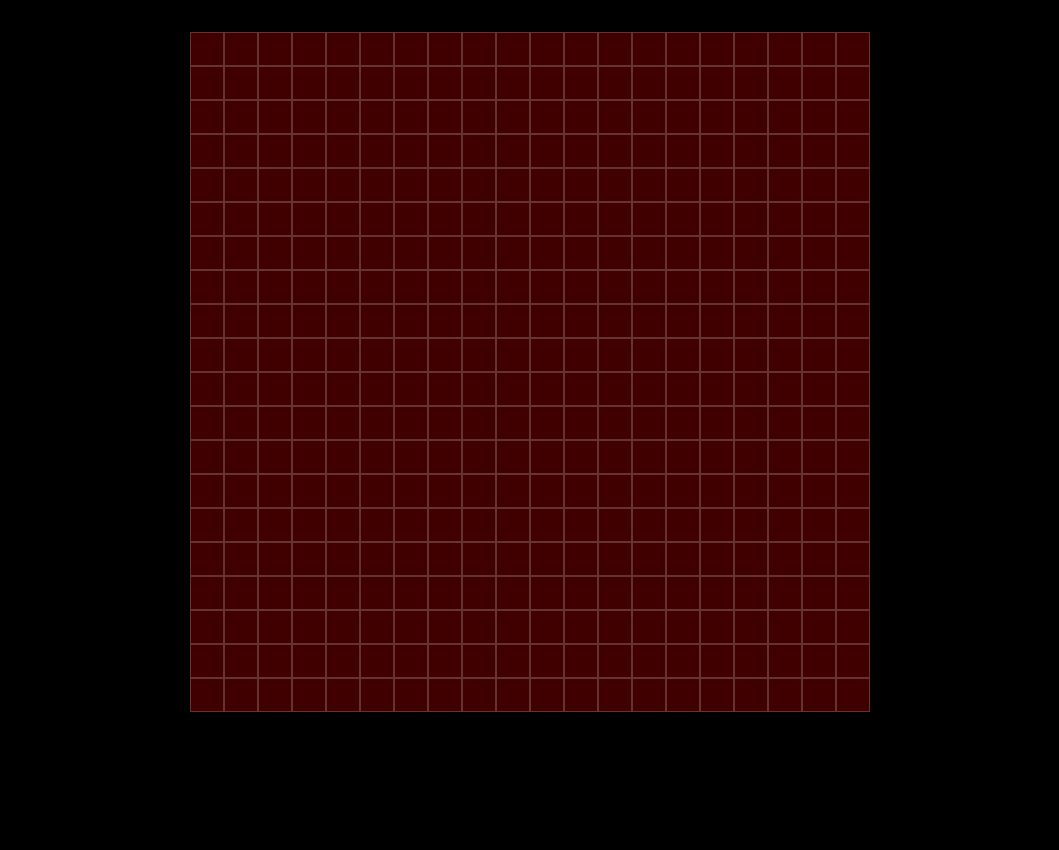
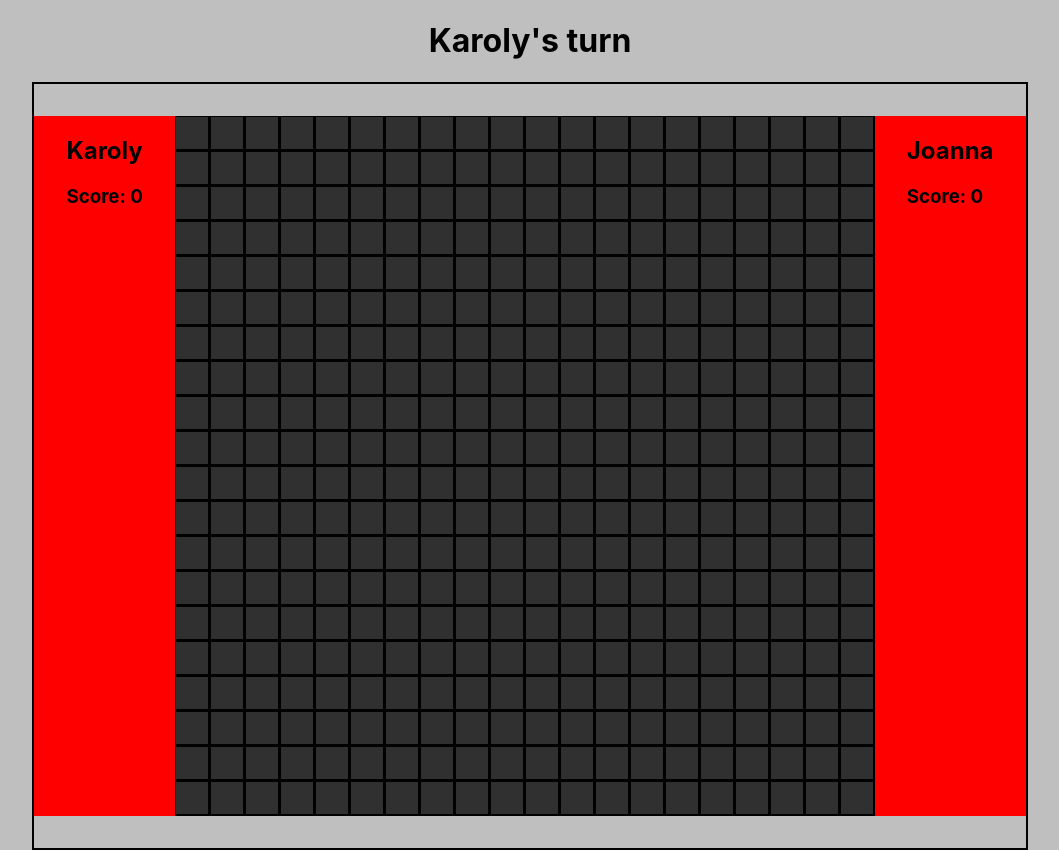
Before and after one commit to Karoly-Git/amoba, a React (Create React App) app: page / in a window 1280 px wide. Shown: the whole page, without its empty margins (110-1169 px from the left). Before the commit the page ends 800 px from the top, so only its background shows below. Built offline with nearby package versions, Linux system fonts and the light colour scheme.

Commit message:
Adding score counter.

```diff
--- a/src/App.js
+++ b/src/App.js
@@ -3,15 +3,17 @@ import './css/App.css'
 
 const GRID_WIDTH = 20;
 const GRID_HEIGHT = 20;
-const P1_COLOR = 'crimson';
-const P2_COLOR = 'green';
-const WIN_LIMIT = 5;
+const P1_COLOR = 'yellow';
+const P2_COLOR = 'red';
+const WIN_LIMIT = 3;
 
 function App() {
   let rows = new Array(GRID_HEIGHT).fill(null);
   let cols = new Array(GRID_WIDTH).fill(null);
 
   const [player, setPlayer] = useState(1);
+  const [scores, setScores] = useState({ playerOne: 0, playerTwo: 0 });
+
   const [grid, setGrid] = useState(Array.from({ length: GRID_HEIGHT }, () => new Array(GRID_WIDTH).fill(null)));
 
 
@@ -28,6 +30,15 @@ function App() {
     }
     if (count >= winLimit) {
       console.log(`Player-${playerNumber} won!`);
+      let newScores = { ...scores };
+      if (playerNumber === 1) {
+        newScores.playerOne++;
+      }
+      if (playerNumber === 2) {
+        newScores.playerTwo++;
+      }
+      setScores(oldScores => oldScores = { ...newScores });
+      //console.log(newScores);
       return;
     }
 
@@ -41,6 +52,15 @@ function App() {
     }
     if (count >= winLimit) {
       console.log(`Player-${playerNumber} won!`);
+      let newScores = { ...scores };
+      if (playerNumber === 1) {
+        newScores.playerOne++;
+      }
+      if (playerNumber === 2) {
+        newScores.playerTwo++;
+      }
+      setScores(oldScores => oldScores = { ...newScores });
+      //console.log(newScores);
       return;
     }
   }
@@ -181,12 +201,18 @@ function App() {
     }
 
     if (!isUsed) {
-      setPlayer(oldValue => oldValue === 1 ? 2 : 1)
+      setPlayer(oldPlayer => oldPlayer === 1 ? 2 : 1)
     }
   }
 
   return (
     <div className="App">
+      <h1>{player === 1 ? "Karoly's turn" : "Joanna's turn"}</h1>
+      <div className='container'>
+        <div className='player-house'>
+          <h2>Karoly</h2>
+          <h3>Score: {scores.playerOne}</h3>
+        </div>
         <div className='table'>
           {rows.map((row, rowIndex) => (
             <div className="row" key={rowIndex}>
@@ -203,6 +229,11 @@ function App() {
             </div>
           ))}
         </div>
+        <div className='player-house'>
+          <h2>Joanna</h2>
+          <h3>Score: {scores.playerTwo}</h3>
+        </div>
+      </div>
     </div>
   );
 }
--- a/src/css/App.css
+++ b/src/css/App.css
@@ -1,19 +1,35 @@
 body {
-  background-color: black;
+  background-color: rgba(0, 0, 0, 0.25);
 }
 
-.App .table {
-  margin-top: 2rem;
+.App {
   display: flex;
   flex-direction: column;
   align-items: center;
 }
-.App .table .row {
+.App .container {
+  display: flex;
+  justify-content: center;
+  padding: 2rem 0;
+  border: 2px solid black;
+}
+.App .container .player-house {
+  background-color: red;
+  padding: 0 2rem;
+}
+.App .container .table {
+  display: flex;
+  flex-direction: column;
+  align-items: center;
+  background-color: black;
+}
+.App .container .table .row {
   display: flex;
 }
-.App .table .row .cell {
-  background-color: rgba(255, 0, 0, 0.25);
-  border: 1px solid rgba(255, 255, 255, 0.2);
+.App .container .table .row .cell {
+  margin: 1.5px;
+  background-color: rgb(125, 44, 44);
+  background-color: rgb(48, 48, 48);
   display: flex;
   align-items: center;
   justify-content: center;
@@ -21,7 +37,7 @@ body {
   height: 2rem;
   cursor: pointer;
 }
-.App .table .row .cell .disk {
+.App .container .table .row .cell .disk {
   width: 100%;
   height: 100%;
   border-radius: 50%;
--- a/src/css/App.scss
+++ b/src/css/App.scss
@@ -1,20 +1,38 @@
 body {
-  background-color: black;
+  background-color: rgba(0, 0, 0, 0.25);
 }
 
 .App {
-  .table {
-    margin-top: 2rem;
   display: flex;
   flex-direction: column;
   align-items: center;
+
+  .container {
+    display: flex;
+    justify-content: center;
+    padding: 2rem 0;
+    border: 2px solid black;
+
+    .player-house {
+      background-color: red;
+      padding: 0 2rem;
+    }
+
+    .table {
+      display: flex;
+      flex-direction: column;
+      align-items: center;
+      background-color: black;
 
       .row {
         display: flex;
 
         .cell {
-        background-color: rgba(255, 0, 0, 0.25);
-        border: 1px solid rgba(255, 255, 255, 0.2);
+          margin: 1.5px;
+          background-color: rgb(125, 44, 44);
+          background-color: rgb(48, 48, 48);
+          //border: 1px solid rgba(255, 255, 255, 0.2);
+          //border: 1px solid black;
           display: flex;
           align-items: center;
           justify-content: center;
@@ -32,3 +50,4 @@ body {
       }
     }
   }
+}
```
Also changed, not shown: 1 other file (tests, documents, lock files or other folders). Lines whose indentation alone changed are shown as unchanged.
